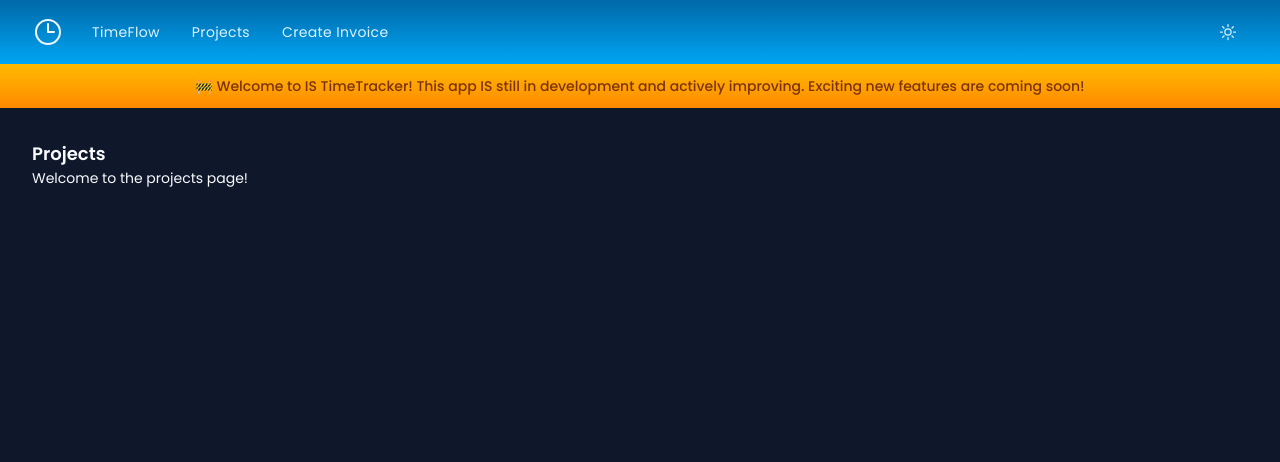
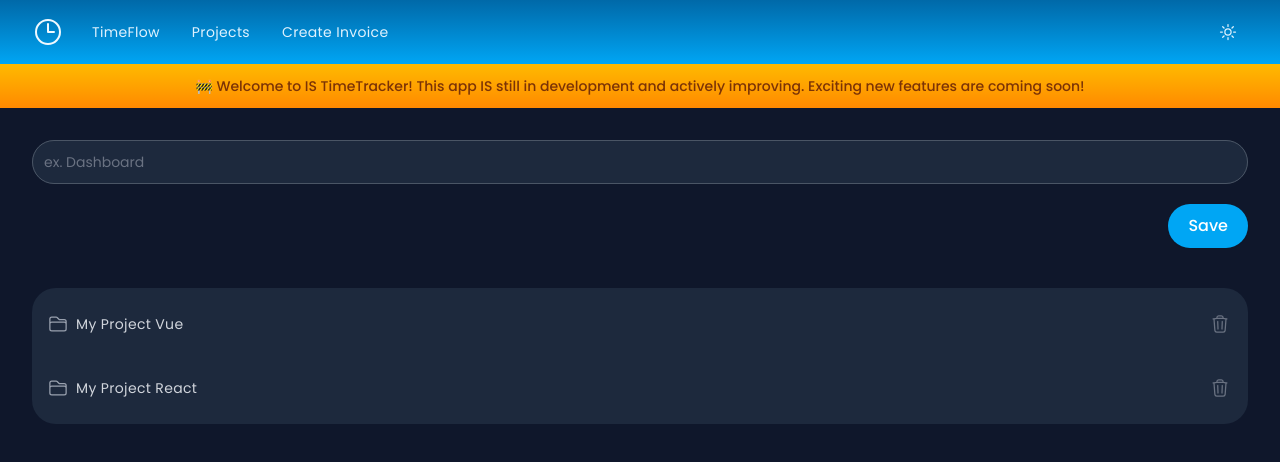
Before and after one commit to Eirene/is-timeflow, a Next.js app: page /projects in a window 1280 px wide. Shown: the top 462 px of the page. Built offline with nearby package versions, Linux system fonts and the light colour scheme.

Commit message:
ui: add components

```diff
--- /dev/null
+++ b/app/components/ui/Button.tsx
@@ -0,0 +1,11 @@
+export default function Button({
+    children,
+}: Readonly<{
+    children: React.ReactNode;
+}>) {
+    return (
+        <button className="cursor-pointer rounded-3xl bg-sky-600 hover:bg-sky-500 dark:bg-sky-500 dark:hover:bg-sky-400 px-5 py-2.5 text-base font-medium text-white shadow-xs focus-visible:outline-2 focus-visible:outline-offset-2 focus-visible:outline-sky-600 dark:focus-visible:outline-sky-400">
+            {children}
+        </button>
+    );
+}
--- /dev/null
+++ b/app/components/ui/ButtonIcon.tsx
@@ -0,0 +1,11 @@
+export default function ButtonIcon({
+    children,
+}: Readonly<{
+    children: React.ReactNode;
+}>) {
+    return (
+        <button className="cursor-pointer p-2 size-10 rounded-full flex items-center justify-center shrink-0 disabled:opacity-50 disabled:cursor-not-allowed disabled:hover:bg-transparent text-gray-400 hover:bg-red-100 hover:text-red-600 dark:text-gray-500 dark:hover:bg-red-900/20 dark:hover:text-red-400">
+            {children}
+        </button>
+    );
+}
--- /dev/null
+++ b/app/components/ui/ButtonSecondary.tsx
@@ -0,0 +1,11 @@
+export default function ButtonSecondary({
+    children,
+}: Readonly<{
+    children: React.ReactNode;
+}>) {
+    return (
+        <button className="cursor-pointer rounded-3xl bg-sky-600 hover:bg-sky-500 dark:bg-sky-500 dark:hover:bg-sky-400 px-5 py-2.5 text-base font-medium text-white shadow-xs focus-visible:outline-2 focus-visible:outline-offset-2 focus-visible:outline-sky-600 dark:focus-visible:outline-sky-400">
+            {children}
+        </button>
+    );
+}
--- /dev/null
+++ b/app/components/ui/Card.tsx
@@ -0,0 +1,11 @@
+export default function Card({
+    children,
+}: Readonly<{
+    children: React.ReactNode;
+}>) {
+    return (
+        <div className="rounded-full p-2 bg-white dark:bg-slate-800">
+            {children}
+        </div>
+    );
+}
--- /dev/null
+++ b/app/components/ui/Inititals.tsx
@@ -0,0 +1,11 @@
+export default function Initials({
+    children,
+}: Readonly<{
+    children: React.ReactNode;
+}>) {
+    return (
+        <div className="size-10 rounded-full flex justify-center shrink-0 items-center bg-sky-100 dark:bg-sky-900 text-sky-800 dark:text-sky-200 uppercase">
+            {children}
+        </div>
+    );
+}
--- /dev/null
+++ b/app/components/ui/Input.tsx
@@ -0,0 +1,9 @@
+export default function Input({}) {
+    return (
+        <input
+            type="text"
+            placeholder="ex. Dashboard"
+            className="block w-full rounded-3xl bg-white dark:bg-slate-800 px-3 py-2.5 text-base text-gray-900 dark:text-gray-100 outline-1 -outline-offset-1 outline-gray-200 dark:outline-gray-600 placeholder:text-gray-400 dark:placeholder:text-gray-500 focus:outline-2 focus:-outline-offset-2 focus:outline-sky-600 dark:focus:outline-sky-400 sm:text-sm/6"
+        />
+    );
+}
--- /dev/null
+++ b/app/components/ui/ListContainer.tsx
@@ -0,0 +1,11 @@
+export default function ListContainer({
+    children,
+}: Readonly<{
+    children: React.ReactNode;
+}>) {
+    return (
+        <div className="bg-white dark:bg-slate-800 py-2 rounded-3xl space-y-2 overflow-hidden">
+            {children}
+        </div>
+    );
+}
--- /dev/null
+++ b/app/components/ui/ListItem.tsx
@@ -0,0 +1,11 @@
+export default function ListItem({
+    children,
+}: Readonly<{
+    children: React.ReactNode;
+}>) {
+    return (
+        <div className="flex items-center gap-2 pl-4 pr-2 py-2 hover:bg-gray-50 dark:hover:bg-slate-700">
+            {children}
+        </div>
+    );
+}
--- a/app/page.tsx
+++ b/app/page.tsx
@@ -1,4 +1,5 @@
 import { ChevronDownIcon, PlayIcon } from "@heroicons/react/24/outline";
+import Initials from "./components/ui/Inititals";
 
 export default function Home() {
   return (
@@ -72,9 +73,8 @@ export default function Home() {
                 >
                   <ChevronDownIcon className="size-5" />
                 </button>
-                <div className="size-10 rounded-full flex justify-center items-center bg-sky-100 dark:bg-sky-900 text-sky-800 dark:text-sky-200 uppercase">
-                  Om
-                </div>
+
+                <Initials>OM</Initials>
                 <h3>One more project</h3>
                 <p className="ml-auto shrink-0 w-20 text-sm text-gray-600 dark:text-gray-400 whitespace-nowrap">
                   0h 0m 0s
@@ -97,9 +97,8 @@ export default function Home() {
                 >
                   <ChevronDownIcon className="size-5" />
                 </button>
-                <div className="size-10 rounded-full flex justify-center items-center bg-sky-100 dark:bg-sky-900 text-sky-800 dark:text-sky-200 uppercase">
-                  MP
-                </div>
+
+                <Initials>MP</Initials>
                 <h3>My Project</h3>
                 <p className="ml-auto shrink-0 w-20 text-sm text-gray-600 dark:text-gray-400 whitespace-nowrap">
                   0h 0m 0s
--- a/app/projects/page.tsx
+++ b/app/projects/page.tsx
@@ -1,8 +1,40 @@
+import { FolderIcon, TrashIcon } from "@heroicons/react/24/outline";
+import Button from "../components/ui/Button";
+import Input from "../components/ui/Input";
+import ListContainer from "../components/ui/ListContainer";
+import ListItem from "../components/ui/ListItem";
+import ButtonIcon from "../components/ui/ButtonIcon";
+
 export default function Projects() {
     return (
-        <div>
-            <h1>Projects</h1>
-            <p>Welcome to the projects page!</p>
+        <div className="space-y-6 lg:space-y-10">
+            <form className="space-y-5">
+                <Input />
+                <div className="text-right">
+                    <Button>Save</Button>
+                </div>
+            </form>
+
+            <ListContainer>
+                <ListItem>
+                    <FolderIcon className="text-gray-400 size-5" />
+                    <span className="flex-1 text-gray-700 dark:text-gray-300 tracking-wide">
+                        My Project Vue
+                    </span>
+                    <ButtonIcon>
+                        <TrashIcon className="size-5" />
+                    </ButtonIcon>
+                </ListItem>
+                <ListItem>
+                    <FolderIcon className="text-gray-400 size-5" />
+                    <span className="flex-1 text-gray-700 dark:text-gray-300 tracking-wide">
+                        My Project React
+                    </span>
+                    <ButtonIcon>
+                        <TrashIcon className="size-5" />
+                    </ButtonIcon>
+                </ListItem>
+            </ListContainer>
         </div>
     );
 }
```
